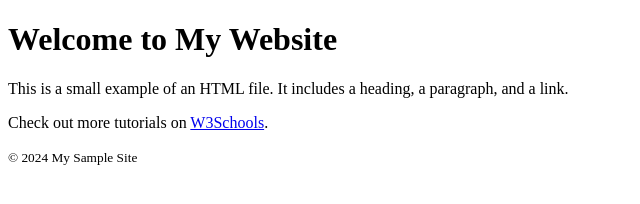
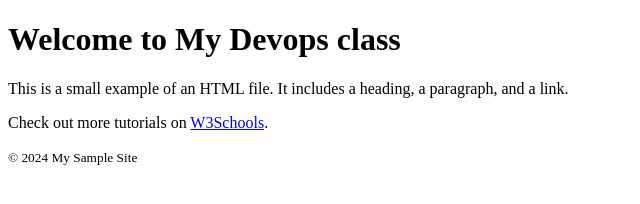
Before and after one commit to assistant1380/ci-cd-pwskills-jan, a plain HTML site: page index.html in a window 1280 px wide. Shown: the whole page, without its empty margins (0-640 px from the left). Drawn offline with Linux system fonts and the light colour scheme.

Commit message:
Update heading text in index.html

```diff
--- a/index.html
+++ b/index.html
@@ -7,7 +7,7 @@
 </head>
 <body>
 
-    <h1>Welcome to My Website</h1>
+    <h1>Welcome to My Devops class</h1>
     <p>This is a small example of an HTML file. It includes a heading, a paragraph, and a link.</p>
 
     <p>Check out more tutorials on <a href="https://www.w3schools.com/html/html_basic.asp">W3Schools</a>.</p>
```
